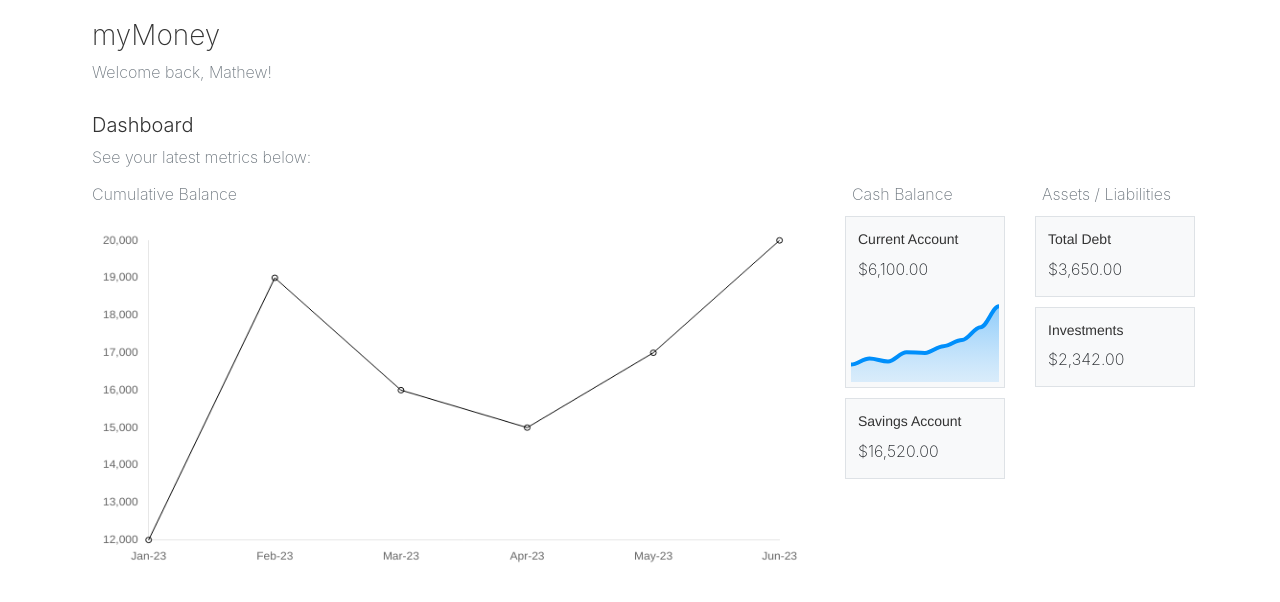
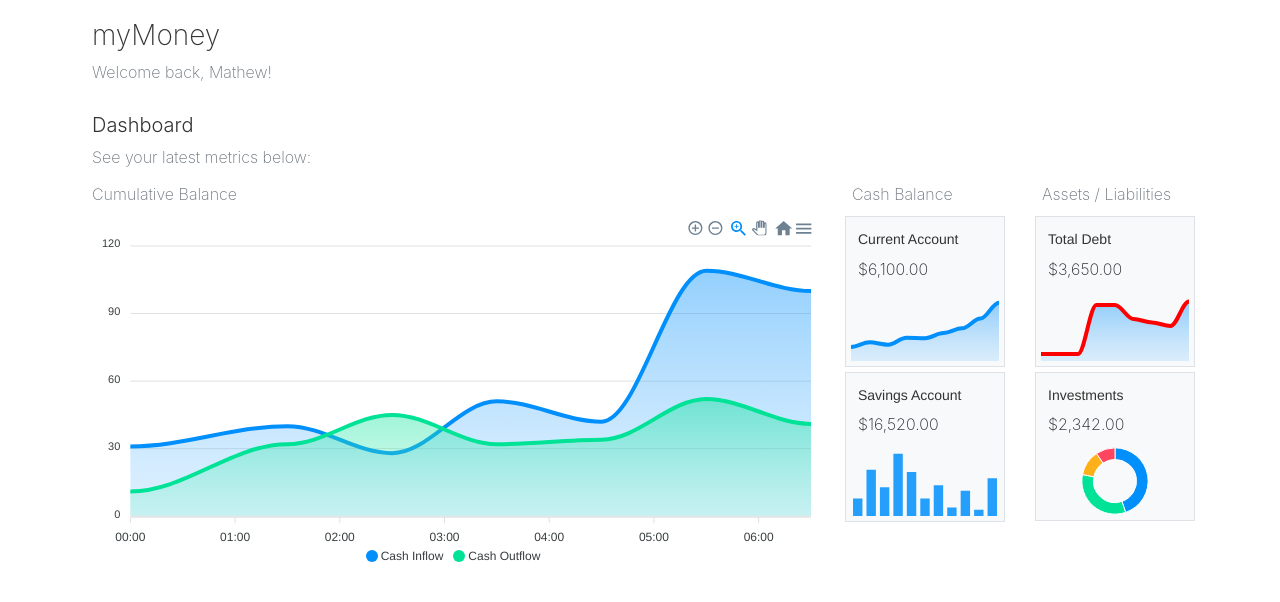
Before and after one commit to mjjohnson94/wireless, a Flask app: template Doji/templates/userHome.html in a window 1280 px wide. Shown: the top 602 px of the page. Run offline with Flask 2, Linux system fonts and the light colour scheme; the template is opened without the code that fills it, so the values that code supplies are empty; some libraries are stand-ins or nearby versions.

Commit message:
Add files via upload

```diff
--- a/Doji/templates/userHome.html
+++ b/Doji/templates/userHome.html
@@ -40,101 +40,66 @@
   <p class="text-muted mt-2">Cumulative Balance</p>
 
 
-<script src="https://cdn.jsdelivr.net/npm/chart.js"></script>
 
 <div>
-<canvas id="netBalance"></canvas>
+  <div id="chart2"></div>
 </div>
+
+
+<script src="https://cdn.jsdelivr.net/npm/apexcharts"></script>
 
 
 <script>
 
-const NetBalance = document.getElementById('netBalance');
+var options = {
 
-new Chart(NetBalance, {
-
-  type: 'line',
-
-      data: {
-      labels: ['Jan-23', 'Feb-23', 'Mar-23', 'Apr-23', 'May-23', 'Jun-23'],
-      datasets: [{
-      label: 'Cumulative Balance',
-      data: [12000, 19000, 16000, 15000, 17000, 20000],
-      borderWidth: 1,
-      borderColor: 'black',
-      backgroundColor: 'transparent',
-      }]
+          series: [{
+          name: 'Cash Inflow',
+          data: [31, 40, 28, 51, 42, 109, 100]
+        }, {
+          name: 'Cash Outflow',
+          data: [11, 32, 45, 32, 34, 52, 41]
+        }],
+          chart: {
+          height: 350,
+          type: 'area'
         },
-
-  grid: {
-    show: false,
+        dataLabels: {
+          enabled: false
+        },
+        stroke: {
+          curve: 'smooth'
+        },
         xaxis: {
-        lines: {
-            show: false
-        }
+          type: 'datetime',
+          categories: ["2018-09-19T00:00:00.000Z", "2018-09-19T01:30:00.000Z", "2018-09-19T02:30:00.000Z", "2018-09-19T03:30:00.000Z", "2018-09-19T04:30:00.000Z", "2018-09-19T05:30:00.000Z", "2018-09-19T06:30:00.000Z"]
         },
-    yaxis: {
-        lines: {
-            show: false
-        }
+        tooltip: {
+          x: {
+            format: 'dd/MM/yy HH:mm'
           },
         },
+        };
 
-    options: {
+        var chart2 = new ApexCharts(document.querySelector("#chart2"), options);
+        chart2.render();
 
-        plugins:  {
-
-          legend:  {
-            display:false,
-          }
-        },
-
-        scales: {
-
-        x: {
-        grid: {
-        display: false}},
-
-        y: {
-        grid: {
-        display: false}}
-
-      }}})
 
 </script>
 
 </div>
 
 
-  <div class="col-lg-2 col-md-6">
+  <div class="col-lg-2 col-md-6 col-sm-6">
     <p class="text-muted mt-2">Cash Balance</p>
-    <div class="p-2 border bg-light mt-2 mb-3">
-      <p class="h5">Current Account</p>
-      <p class="text-body">$6,100.00</p>
-      <div class="embed-responsive"id="chart"></div>
-
-    </div>
-    <div class="p-2 border bg-light">
-      <p class="h5">Savings Account</p>
-      <p class="text-body">$16,520.00</p>
-
-    </div>
-  </div>
 
 
-  <div class="col-lg-2 col-md-6">
-    <p class="text-muted mt-2">Assets / Liabilities</p>
-    <div class="p-2 border bg-light mt-2 mb-3">
-      <p class="h5">Total Debt</p>
-      <p class="text-body">$3,650.00</p>
+    <div class="p-2 border bg-light mt-2 mb-2">
+      <p class="h5">Current Account
+      </p>
 
-    </div>
-    <div class="p-2 border bg-light"><p class="h5">Investments</p>
-      <p class="text-body">$2,342.00</p>
-
-</div>
-      </div>
-
+      <p class="text-body">$6,100.00</p>
+      <div id="chart"></div>
 
       <script src="https://cdn.jsdelivr.net/npm/apexcharts"></script>
 <script>
@@ -142,6 +107,8 @@ new Chart(NetBalance, {
   var options = {
 
     chart: {
+
+      height: 70,
       type: 'area',
       sparkline: {
         enabled: true,
@@ -162,12 +129,150 @@ new Chart(NetBalance, {
 
       </script>
 
+    </div>
+    <div class="p-2 border bg-light">
+      <p class="h5">Savings Account</p>
+      <p class="text-body">$16,520.00</p>
+
+      <div id="chart-5"></div>
+
       <script>
+
+      var options5 = {
+        series: [{
+        data: [25, 66, 41, 89, 63, 25, 44, 12, 36, 9, 54]
+      }],
+        chart: {
+        type: 'bar',
+        height: 70,
+
+        sparkline: {
+          enabled: true
+        }
+      },
+
+      labels: [1, 2, 3, 4, 5, 6, 7, 8, 9, 10, 11],
+      xaxis: {
+        crosshairs: {
+          width: 1
+        },
+      },
+      tooltip: {
+        fixed: {
+          enabled: false
+        },
+        x: {
+          show: false
+        },
+        y: {
+          title: {
+            formatter: function (seriesName) {
+              return ''
+            }
+          }
+        },
+        marker: {
+          show: false
+        }
+      }
+      };
+
+      var chart5 = new ApexCharts(document.querySelector("#chart-5"), options5);
+      chart5.render();
+
+    </script>
+
+    </div>
+  </div>
+
+
+  <div class="col-lg-2 col-md-6 col-sm-6">
+    <p class="text-muted mt-2">Assets / Liabilities</p>
+    <div class="p-2 border bg-light mt-2 mb-2">
+      <p class="h5">Total Debt</p>
+      <p class="text-body">$3,650.00</p>
+      <div id="chart3"></div>
+
+      <script src="https://cdn.jsdelivr.net/npm/apexcharts"></script>
+<script>
+
+  var options = {
+    colors : ['#FF0000'],
 
 
 
 
+    chart: {
+
+      height: 70,
+      type: 'area',
+      sparkline: {
+        enabled: true,
+      }
+    },
+
+    series: [{
+      name: 'sales',
+      data: [30,30,30,100,100,80,75,70,105],
+    }],
+
+    fill: {
+    type: "gradient",
+    gradient: {
+      opacityFrom: 0.7,
+      colors: ['#FF0000'],
+    }
+  },
+
+  }
+
+
+  var chart = new ApexCharts(document.querySelector("#chart3"), options);
+
+  chart.render();
+
       </script>
+
+    </div>
+    <div class="p-2 border bg-light"><p class="h5">Investments</p>
+      <p class="text-body">$2,342.00</p>
+
+      <div id="chart-4"></div>
+
+      <script>
+
+      var options4 = {
+        series: [43, 32, 12, 9],
+        chart: {
+        type: 'donut',
+
+        height: 70,
+        sparkline: {
+          enabled: true
+        }
+      },
+      stroke: {
+        width: 1
+      },
+      tooltip: {
+        fixed: {
+          enabled: false
+        },
+      }
+      };
+
+      var chart4 = new ApexCharts(document.querySelector("#chart-4"), options4);
+      chart4.render();
+
+    </script>
+
+</div>
+      </div>
+
+
+
+
+
 
     </div>
   </div>
@@ -175,6 +280,7 @@ new Chart(NetBalance, {
 </div>
 
 </div>
+
 
 
 
```
Also changed, not shown: Doji/templates/loggedIn.html (+0 -24 lines). Lines whose indentation alone changed are shown as unchanged.
